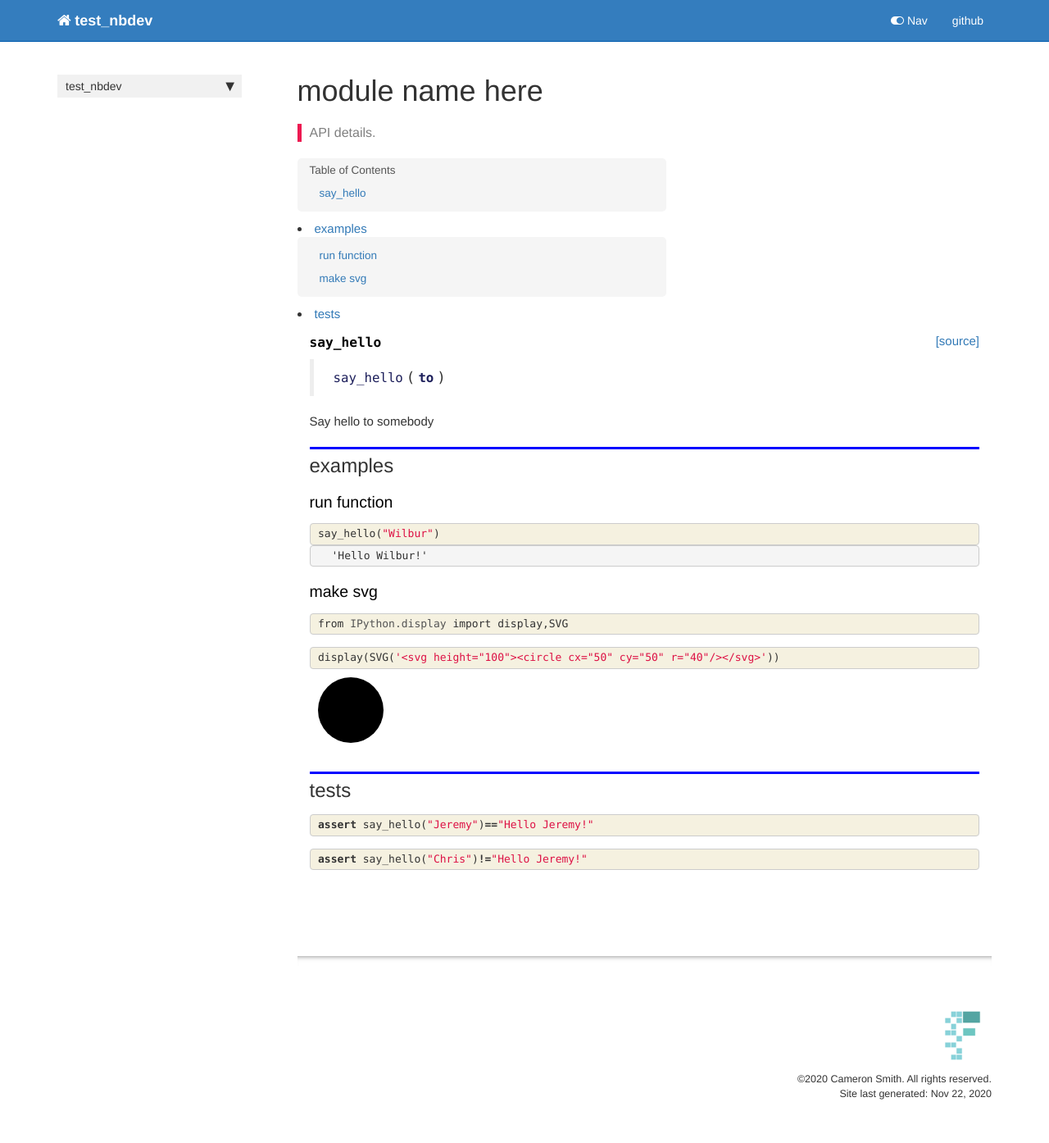
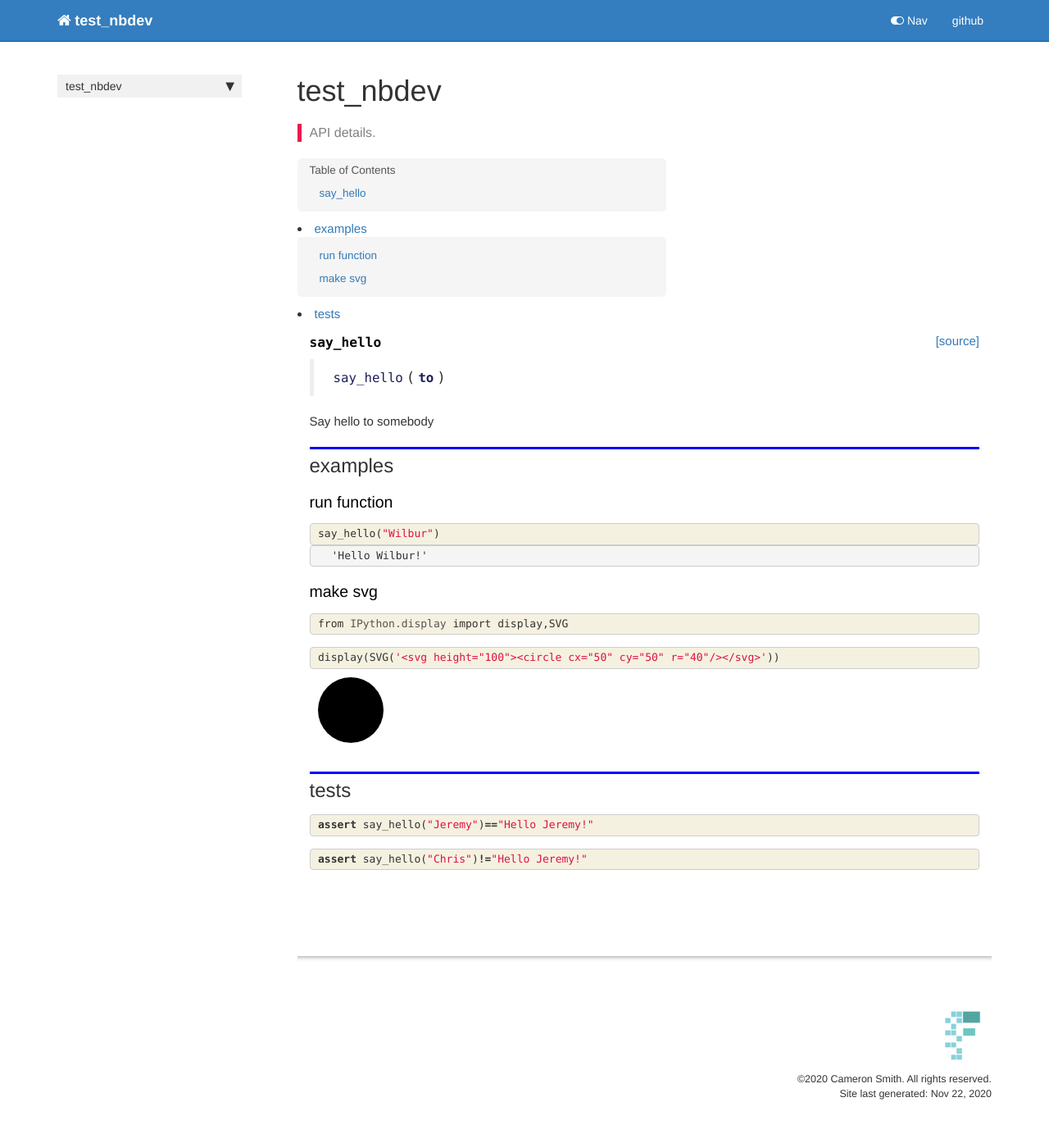
Before and after one commit to cameronraysmith/test_nbdev, a Jekyll site: the page built from docs/core.html, in a window 1280 px wide. Shown: the whole page at 82% size. Built offline with Jekyll 4.4.1, drawn with Linux system fonts in a browser that asks for light colours; nearby versions of some CDN libraries; comment, search, counter and statistics services are not loaded.

Commit message:
update module name

```diff
--- a/00_core.py
+++ b/00_core.py
@@ -17,7 +17,7 @@
 # default_exp core
 
 # %% [markdown]
-# # module name here
+# # test_nbdev
 #
 # > API details.
 
--- a/docs/_data/sidebars/home_sidebar.yml
+++ b/docs/_data/sidebars/home_sidebar.yml
@@ -10,7 +10,7 @@ entries:
       title: Overview
       url: /
     - output: web,pdf
-      title: module name here
+      title: test_nbdev
       url: core.html
     output: web
     title: test_nbdev
--- a/docs/core.html
+++ b/docs/core.html
@@ -1,6 +1,6 @@
 ---
 
-title: module name here
+title: test_nbdev
 
 
 keywords: fastai
--- a/docs/sidebar.json
+++ b/docs/sidebar.json
@@ -1,6 +1,6 @@
 {
   "test_nbdev": {
     "Overview": "/",
-    "module name here": "core.html"
+    "test_nbdev": "core.html"
   }
 }
```
Also changed, not shown: 00_core.md (+1 -1 lines), README.md, 1 other file.
